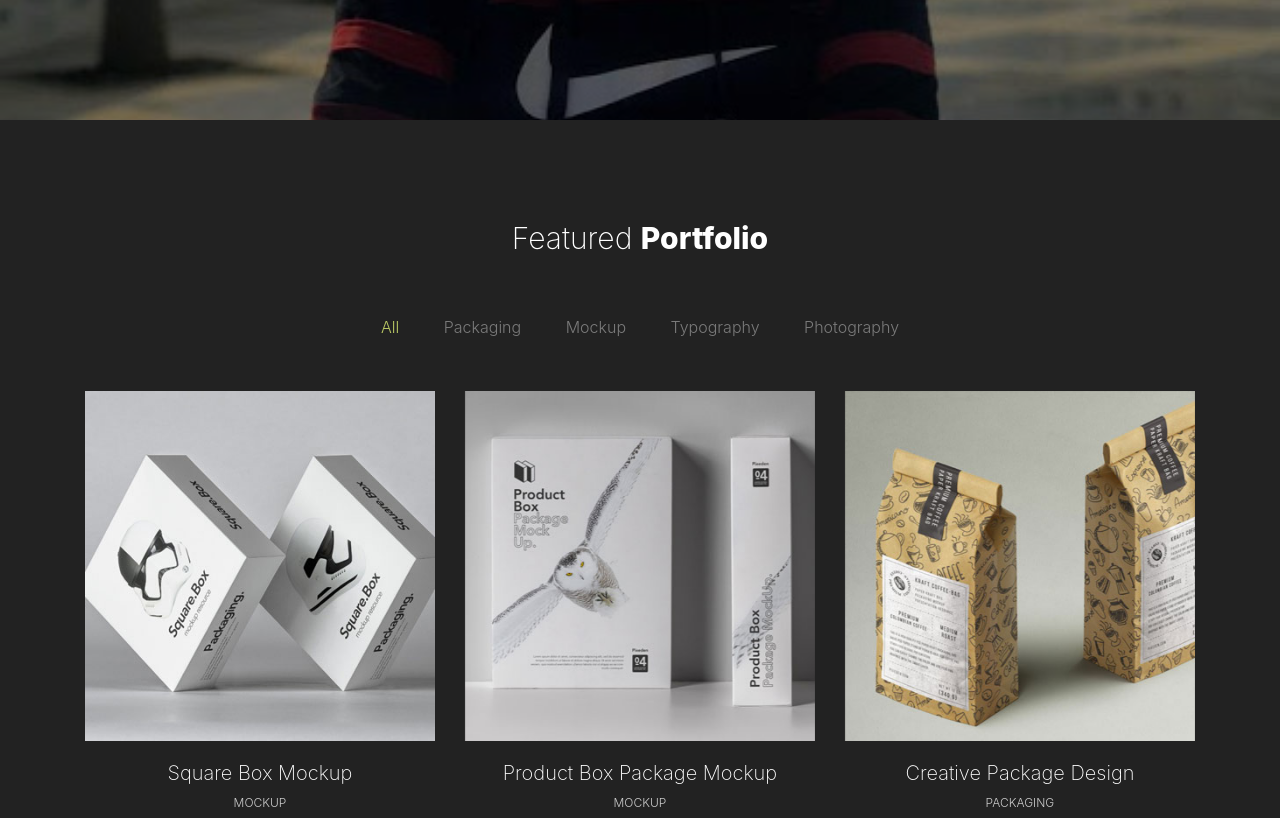
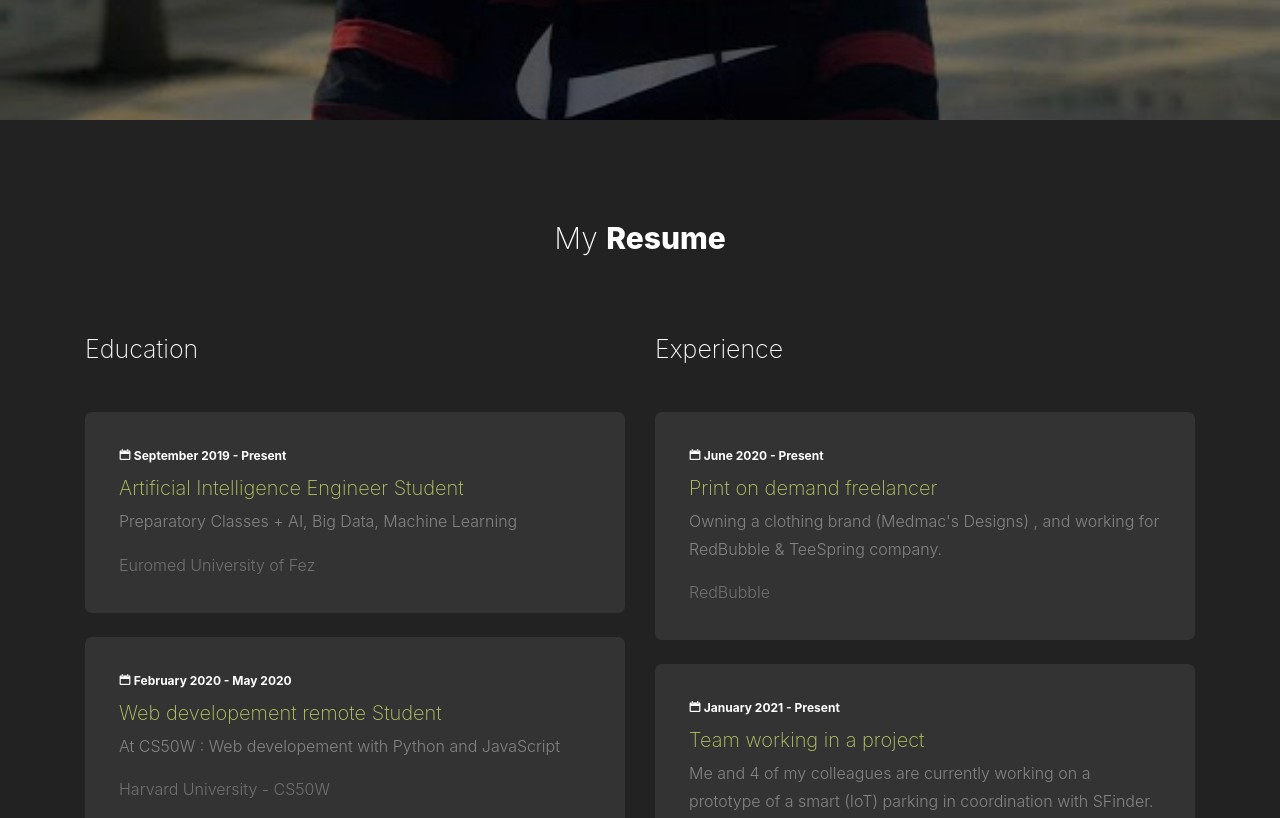
Before and after one commit to medmac01/medmac01.github.io, a plain HTML site: page index.html in a window 1280 px wide. Shown: the part 680-1498 px from the top of the page. Drawn offline with nearby package versions, Linux system fonts and the light colour scheme; files whose address does not match are found by name.

Commit message:
Removed Featured Section.

```diff
--- a/index.html
+++ b/index.html
@@ -1,7 +1,7 @@
 <!DOCTYPE html>
 <html lang="en">
 <head>
-	<title>Rezume Free Template by Colorlib</title>
+	<title>Mohammed Machrouh's Portfolio</title>
 	<meta charset="utf-8">
 	<meta name="viewport" content="width=device-width, initial-scale=1, shrink-to-fit=no">
 	<link rel="stylesheet" href="css/animate.css">
@@ -60,7 +60,7 @@
 
 
 
-	<section class="site-section" id="section-portfolio">
+	<!-- <section class="site-section" id="section-portfolio">
 		<div class="container">
 			<div class="row">
 				<div class="section-heading text-center col-md-12">
@@ -185,7 +185,7 @@
 				</div>
 			</div>
 		</div>
-	</section>
+	</section> -->
 	<!-- .section -->
 
 
```
